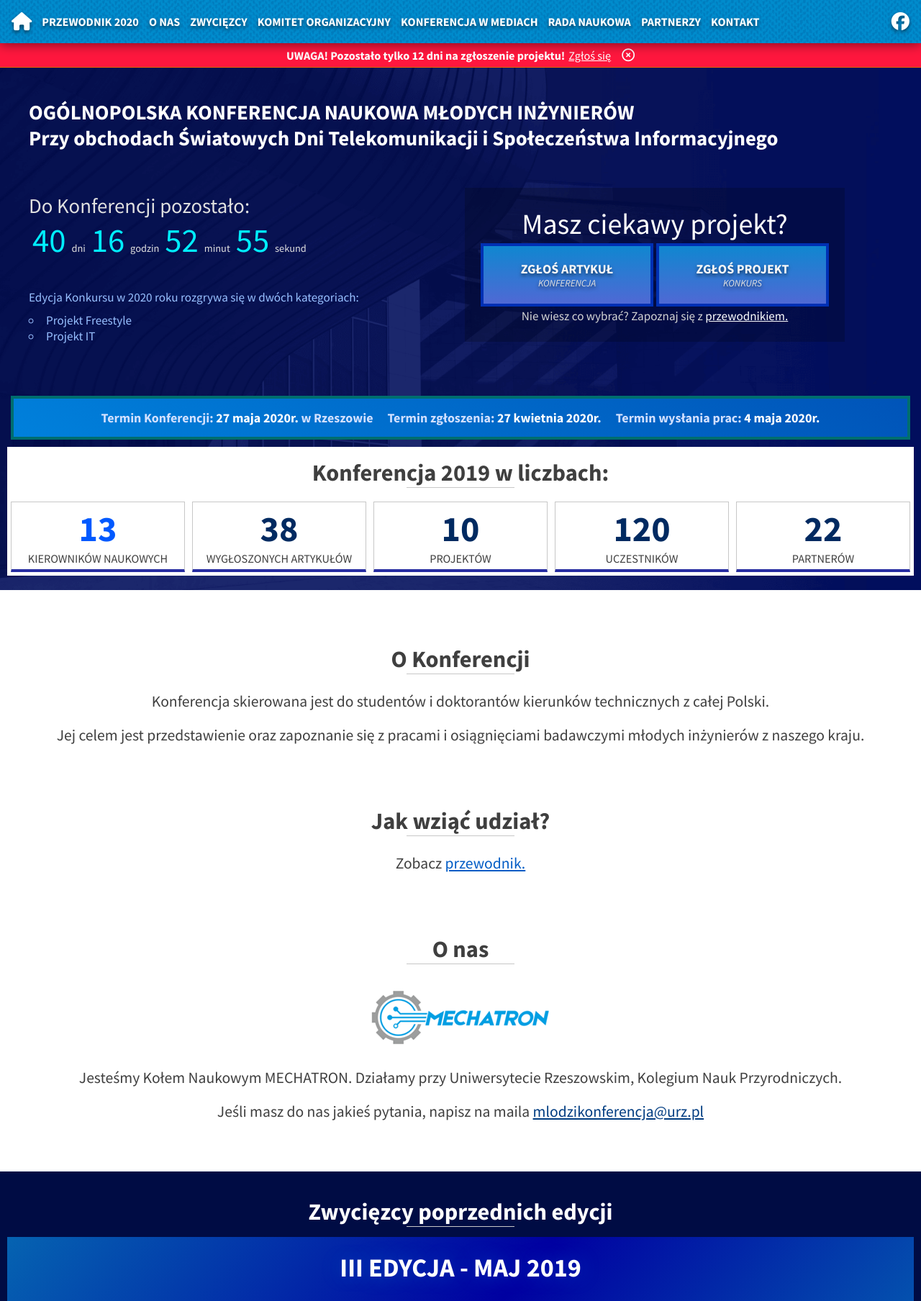
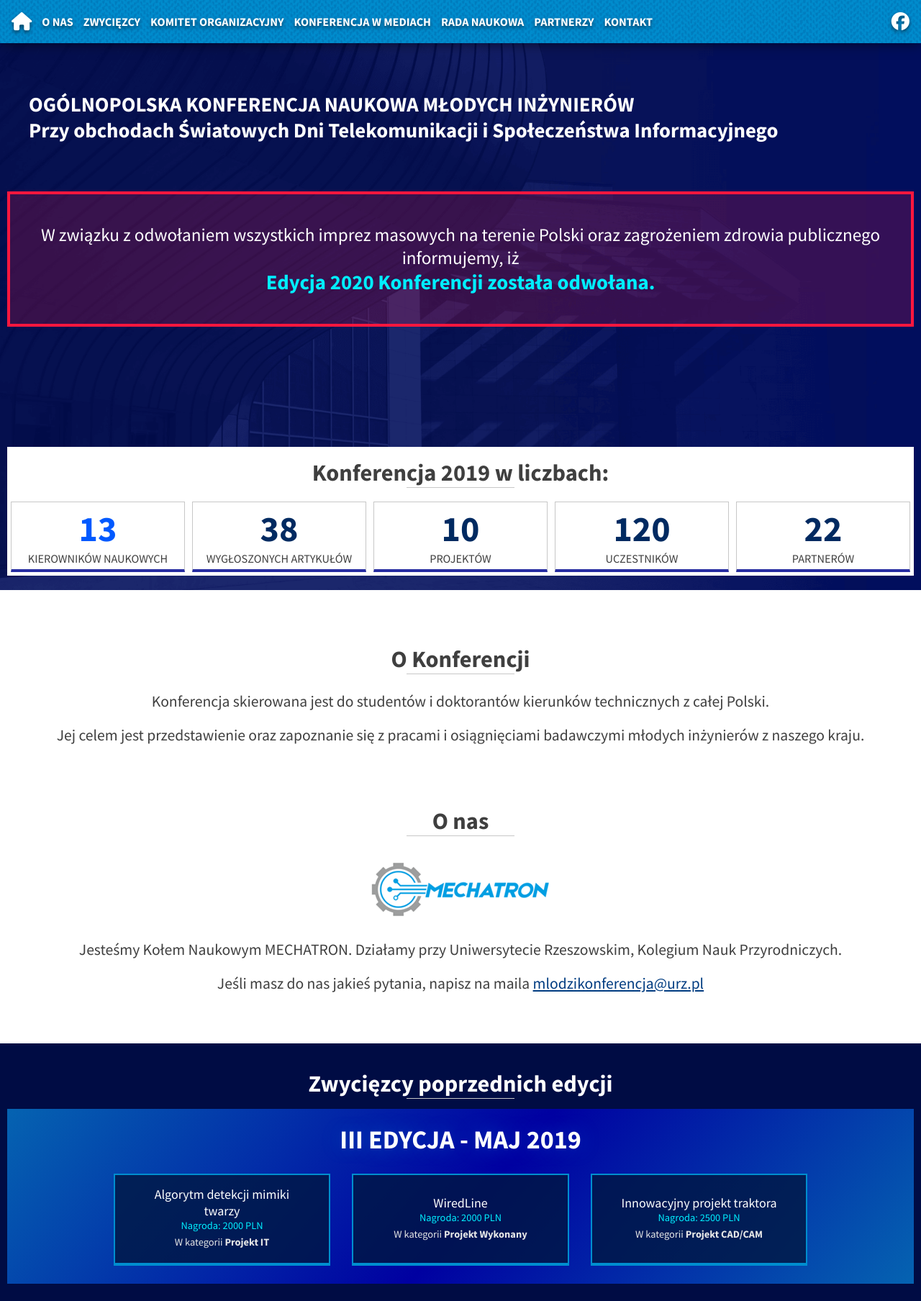
Before and after one commit to mwvabes/kmi-mechatron, a PHP site: page / in a window 1280 px wide. Shown: the top 1808 px of the page at 72% size. Run offline with PHP 8.4, Linux system fonts and the light colour scheme; some libraries are stand-ins or nearby versions.

Commit message:
Add cancelled info

```diff
--- a/index.html
+++ b/index.html
@@ -58,7 +58,6 @@
       </div>
       <ul>
         <li class="iconLink"><a href="./index.html"><i class="fas fa-home"></i></a></li>
-        <li><a href="./przewodnik2020.html">Przewodnik 2020</a></li>
         <li><a href="#o-nas" id="aboutConferenceNav" data-target-id="aboutConference">O nas</a></li>
         <li><a href="#zwyciezcy" id="winnersNav" data-target-id="winners">Zwycięzcy</a></li>
         <li><a href="#komitet-organizacyjny" id="organiserNav" data-target-id="organiser">Komitet Organizacyjny</a></li>
@@ -76,7 +75,7 @@
     <section class="welcomeScreen">
       <section id="warning">
         <h4></h4>
-        <a href="przewodnik2020.html">Zgłoś się</a>
+        <a href="#">Zgłoś się</a>
         <span id="hideWarning"><i class="far fa-times-circle"></i></span>
       </section>
 
@@ -87,33 +86,39 @@
           </div>
           <div class="welcomeContainer">
             <div class="left">
-              <div class="timeRemainingContainer" id="timeRemainingContainer">
+              <div class="conferenceCancelledInfo">
+                <h1>W związku z odwołaniem wszystkich imprez masowych na terenie Polski oraz zagrożeniem zdrowia publicznego informujemy, iż </h1>
+                <span>Edycja 2020 Konferencji została odwołana.</span>
 
               </div>
+
+
+              <!-- \/ Days counter & categories info -->
+              <!--
               <div class="categoriesInfoContainer">
                 <h1>Edycja Konkursu w 2020 roku rozgrywa się w dwóch kategoriach:</h1>
                 <ul>
                   <li>Projekt Freestyle</li>
                   <li>Projekt IT</li>
                 </ul>
-              </div>
+              </div> -->
             </div>
             <div class="right">
-              <div class="competeActionContainer">
-                <h1>Masz ciekawy projekt?</h1>
+              <!-- <div class="competeActionContainer">
+                <h1>O nowych terminach będziemy informować na bieżąco</h1>
                 <div class="competeActionButtons">
                   <div class="competeActionButtonSection">
                     <a href="https://docs.google.com/forms/d/e/1FAIpQLSdiStrISjX6gkUATZrfYdsuUaaTMgXPWZS7roGDMno4blRreg/viewform" class="competeActionButton" target="_blank">Zgłoś artykuł<p>Konferencja</p></a>
                   </div>
-                  <!-- <div class="competeActionButtonSection competeActionButtonSectionSpan">
+                  <div class="competeActionButtonSection competeActionButtonSectionSpan">
                     <span>albo</span>
-                  </div> -->
+                  </div>
                   <div class="competeActionButtonSection">
-                    <a href="https://docs.google.com/forms/d/e/1FAIpQLSdsSycmpJQvw0ognamPxuSj2IQK3cRK8aWkQtmPuOcONXUMIA/viewform" class="competeActionButton" target="_blank">Zgłoś projekt<p>Konkurs</p></a>
+                    <a href="https://www.facebook.com/MlodziInzynierowie" class="competeActionButton" target="_blank">Polub nas na Facebooku</a>
                   </div>
 
                 </div>
-                <p class="whatToChoose">Nie wiesz co wybrać? Zapoznaj się z <a href="/przewodnik2020.html">przewodnikiem.</a></p>
+                <p class="whatToChoose">Nie wiesz co wybrać? Zapoznaj się z <a href="/przewodnik2020.html">przewodnikiem.</a></p> -->
 
               </div>
               <!-- <div class="competeActionContainer competeActionContainerSecond">
@@ -128,11 +133,11 @@
         </div>
       </section>
 
-      <section class="seeYouSoon">
+      <!-- <section class="seeYouSoon">
         <p>Termin Konferencji: <span class="conferenceStartDate">27 maja 2020r.</span> w Rzeszowie</p>
         <p>Termin zgłoszenia: <span>27 kwietnia 2020r.</span></p>
         <p>Termin wysłania prac: <span>4 maja 2020r.</span></p>
-      </section>
+      </section> -->
 
       <section id="conferenceInNumbers">
         <div class="title">
@@ -158,10 +163,10 @@
 
         <div class="basis100"></div>
 
-        <div class="title">
+        <!-- <div class="title">
           <h1 class="sectionTitle">Jak wziąć udział?</h1>
         </div>
-        <p>Zobacz <a href="przewodnik2020.html">przewodnik.</a></p>
+        <p>Zobacz <a href="przewodnik2020.html">przewodnik.</a></p> -->
 
         <div class="basis100"></div>
 
@@ -319,7 +324,6 @@
             <a href="https://www.youtube.com/channel/UCwe4A9Hjio8zK9gd5aSkByQ" target="_blank"><i class="fab fa-youtube-square"></i></a>
             <!-- <a href="https://www.facebook.com/events/1950488678363301/" target="_blank"><i class="fas fa-calendar-check"></i></a> -->
             <a href="./index.html"><i class="fas fa-globe"></i></a>
-            <a href="./przewodnik2020.html" target="_blank"><i class="fas fa-info-circle"></i></a>
             <a href="https://goo.gl/maps/LrYksJsvqrWZQkcMA" target="_blank"><i class="fas fa-map-marker-alt"></i></a>
           </div>
         </div>
@@ -629,7 +633,7 @@
 
   <a id="takeMeUpNav" data-target-id="pageStart" class="takeMeUp"><span><i class="fas fa-arrow-up"></i></span></a>
 
-  <script src="./scripts/timeRemainingCounter.js"></script>
+  <!-- <script src="./scripts/timeRemainingCounter.js"></script> -->
   <script src="./scripts/copyToClipboard.js"></script>
   <script src="./scripts/navActions.js"></script>
   <script src="./scripts/highlight.js"></script>
--- a/styles/global.css
+++ b/styles/global.css
@@ -805,6 +805,24 @@ footer > * > * > p {
   color: #e0e0e0;
 }
 
+.conferenceCancelledInfo {
+  border: 4px solid #ff173e;
+  background-color: rgba(255, 26, 64, 0.2);
+  padding: 40px 20px;
+  color: #FFF;
+  text-align: center;
+}
+
+.conferenceCancelledInfo h1 {
+  font-size: 1.4rem;
+}
+
+.conferenceCancelledInfo span {
+  font-size: 1.6rem;
+  color: #00eeff;
+  font-weight: bold;
+}
+
 @media screen and (max-width: 1260px) and (min-width: 330px) {
   .mobileHideShowUpTo300px {
     display: none;
--- a/styles/global.scss
+++ b/styles/global.scss
@@ -676,6 +676,23 @@ footer>*>*>p {
   color: #e0e0e0;
 }
 
+.conferenceCancelledInfo {
+  border: 4px solid $warningBgColor;
+  background-color: rgba(255, 26, 64, 0.2);
+  padding: 40px 20px;
+  color: #FFF;
+  text-align: center;
+}
+
+.conferenceCancelledInfo h1 {
+  font-size: 1.4rem;
+}
+
+.conferenceCancelledInfo span {
+  font-size: 1.6rem;
+  color: #00eeff;
+  font-weight: bold;
+}
 
 //For screens <300px (Iphone SE etc.)
 @media screen and (max-width: 1260px) and (min-width: 330px) {
--- a/styles/homepage.css
+++ b/styles/homepage.css
@@ -260,10 +260,16 @@ section#quickContact {
   display: -webkit-box;
   display: -ms-flexbox;
   display: flex;
-  -webkit-box-orient: horizontal;
+  -webkit-box-orient: vertical;
   -webkit-box-direction: normal;
-      -ms-flex-direction: row;
-          flex-direction: row;
+      -ms-flex-direction: column;
+          flex-direction: column;
+  -webkit-box-align: center;
+      -ms-flex-align: center;
+          align-items: center;
+  -webkit-box-pack: center;
+      -ms-flex-pack: center;
+          justify-content: center;
 }
 
 .categoriesInfoContainer {
--- a/styles/homepage.scss
+++ b/styles/homepage.scss
@@ -226,7 +226,9 @@ section#quickContact {
 
 .welcomeContainer {
     display: flex;
-    flex-direction: row;
+    flex-direction: column;
+    align-items: center;
+    justify-content: center;
 }
 
 .categoriesInfoContainer {
```
Also changed, not shown: przewodnik2020.html (deleted, +0 -185 lines), 2 other files.
